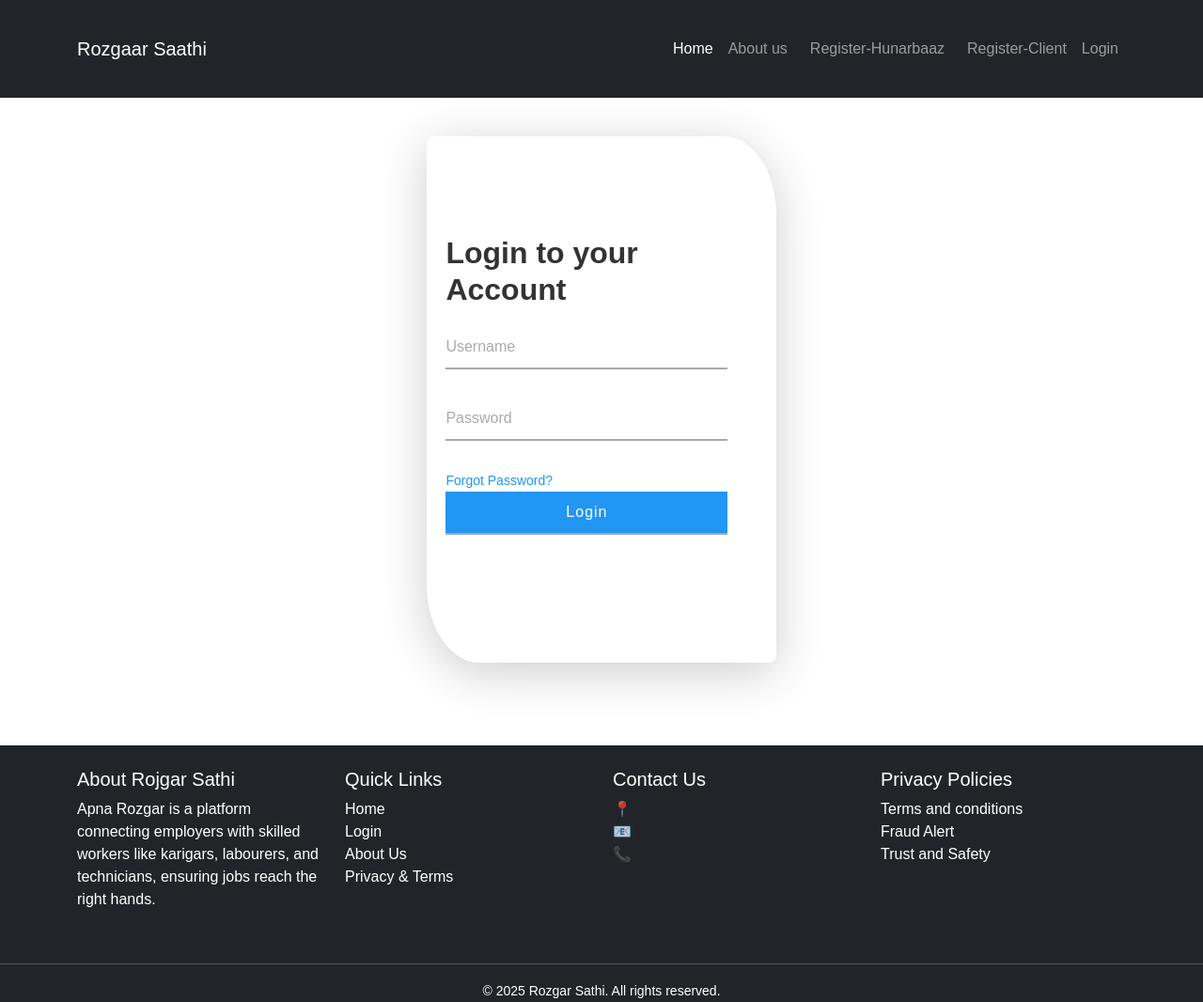
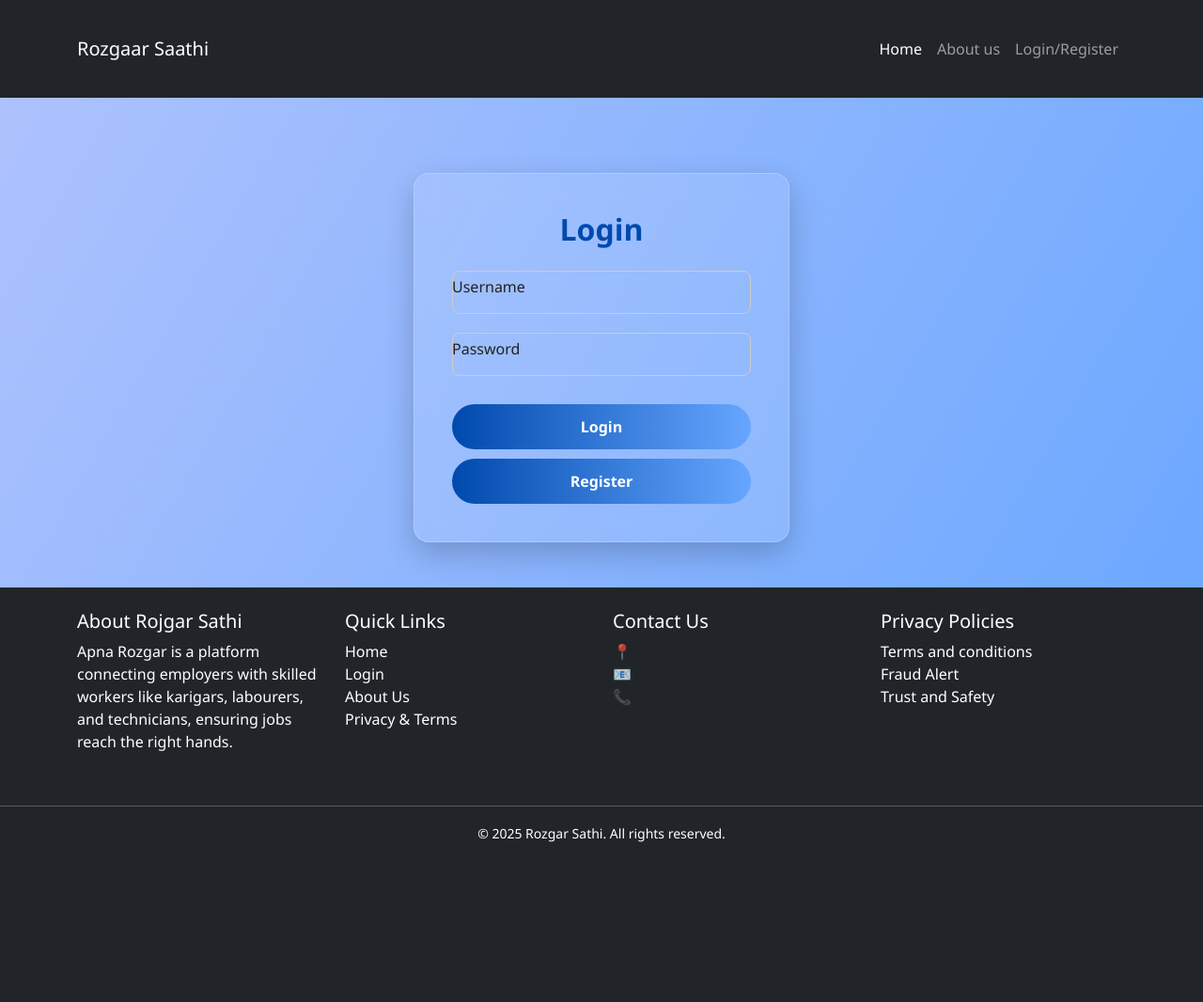
Before and after one commit to er-Rajbir/ROJGAR-SATHI, a Django app: page /login/ in a window 1280 px wide. Shown: the whole page at 94% size. After the commit the page ends 896 px from the top, so only its background shows below. Run offline with Django 5.2, Linux system fonts and the light colour scheme; some libraries are stand-ins or nearby versions.

Commit message:
login renewed

```diff
--- a/ROJGAR_SATHI/base/templates/base/base.html
+++ b/ROJGAR_SATHI/base/templates/base/base.html
@@ -41,17 +41,10 @@
         <li class="nav-item">
           <a class="nav-link " href="{% url 'about' %}">About us</a>
         </li>
-        {% if not user.is_authenticated %}
-  <li class="nav-item">
-    <a class="nav-link btn  ms-2" href="{% url 'hunarbaaz:register_hunarbaaz' %}">Register-Hunarbaaz</a>
-  </li>
-  <li class="nav-item">
-    <a class="nav-link btn  ms-2" href="{% url 'client:register_view' %}">Register-Client</a>
-  </li>
 
 
 
-{% endif %}
+
 
          {% if user.is_authenticated %}
          <li class="nav-item"><a class="nav-link" href="{% url 'hunarbaaz:hunarbaaz_dashboard'%}">Hunar-Dashboard</a></li>
@@ -61,7 +54,7 @@
     <button type="submit" class="btn btn-link nav-link">Logout</button>
   </form>
 {% else %}
-  <a class="nav-link" href="{% url 'login' %}">Login</a>
+  <a class="nav-link" href="{% url 'login' %}">Login/Register</a>
 {% endif %}
 
 
--- a/ROJGAR_SATHI/base/templates/base/login.html
+++ b/ROJGAR_SATHI/base/templates/base/login.html
@@ -1,33 +1,178 @@
-{% extends 'base/base.html' %}
-{%load static%}
+ {% extends 'base/base.html' %}
+{% load static %}
 {% block content %}
 
+<style>
+  body {
+    margin: 0;
+    padding: 0;
+    font-family: 'Segoe UI', sans-serif;
 
-<div class="login-container" id="login" >
-  <form method="post" class="login-form">
+    background: linear-gradient(120deg,rgb(176, 195, 253), #66a6ff);
+
+    justify-content: center;
+    align-items: center;
+    overflow: hidden;
+
+  }
+
+ .login-box{
+  justify-self:center;
+  align-self:center;
+  margin-top:10vh;
+ }
+  .wrapper {
+    width: 400px;
+    background: rgba(255, 255, 255, 0.1);
+    padding: 40px;
+    border-radius: 16px;
+    box-shadow: 0 12px 32px rgba(0, 0, 0, 0.2);
+    backdrop-filter: blur(12px);
+    -webkit-backdrop-filter: blur(12px);
+    border: 1px solid rgba(255, 255, 255, 0.2);
+    transition: all 0.4s ease;
+    transform-style: preserve-3d;
+    animation: floatUp 1s ease-out;
+  }
+
+  @keyframes floatUp {
+    0% {
+      transform: translateY(60px) scale(0.95);
+      opacity: 0;
+    }
+    100% {
+      transform: translateY(0) scale(1);
+      opacity: 1;
+    }
+  }
+
+  .wrapper h2 {
+    text-align: center;
+    color: #004aad;
+    margin-bottom: 25px;
+    font-weight: 700;
+  }
+
+  .inputBox {
+    margin-bottom: 20px;
+    transform-style: preserve-3d;
+  }
+
+  .inputBox span {
+    display: block;
+    font-weight: 500;
+    margin-bottom: 5px;
+    color: #222;
+  }
+
+  .inputBox input {
+    width: 100%;
+    padding: 10px 12px;
+    border: 1px solid #ccc;
+    border-radius: 8px;
+    outline: none;
+    transition: box-shadow 0.3s;
+  }
+
+  .inputBox input:focus {
+    box-shadow: 0 0 5px rgba(0, 74, 173, 0.5);
+    border-color: #004aad;
+  }
+
+  .form-btn {
+    width: 100%;
+    padding: 12px;
+    background: linear-gradient(to right, #004aad, #66a6ff);
+    color: white;
+    border: none;
+    border-radius: 30px;
+    margin-top: 10px;
+    cursor: pointer;
+    font-weight: 600;
+    transition: 0.3s ease;
+  }
+
+  .form-btn:hover {
+    transform: scale(1.03);
+    box-shadow: 0 6px 18px rgba(0, 0, 0, 0.2);
+  }
+
+  .register-options {
+    display: none;
+    margin-top: 20px;
+    animation: fadeSlide 0.5s ease forwards;
+  }
+
+  .register-options.active {
+    display: block;
+  }
+
+  .register-options a {
+    display: block;
+    margin: 10px 0;
+    background: linear-gradient(135deg, #f0f0f0, #e0e0e0);
+    padding: 12px;
+    border-radius: 8px;
+    text-align: center;
+    text-decoration: none;
+    color: #333;
+    font-weight: 600;
+    transition: background 0.3s;
+  }
+
+  .register-options a:hover {
+    background: #ddd;
+  }
+
+  .back-btn {
+    background: #ccc;
+    color: black;
+  }
+
+  @keyframes fadeSlide {
+    from {
+      transform: translateY(20px);
+      opacity: 0;
+    }
+    to {
+      transform: translateY(0);
+      opacity: 1;
+    }
+  }
+</style>
+<div class="login-box">
+<div class="wrapper">
+  <form method="post">
     {% csrf_token %}
-    <h2><b>Login to your Account</b></h2>
+    <h2>Login</h2>
 
     <div class="inputBox">
+      <span>Username</span>
       <input type="text" name="username" required>
-      <span>Username</span>
-      <i></i>
     </div>
 
     <div class="inputBox">
+      <span>Password</span>
       <input type="password" name="password" required>
-      <span>Password</span>
-      <i></i>
     </div>
 
-    <div class="links">
-      <a href="#">Forgot Password?</a>
-    </div>
+    <button type="submit" class="form-btn">Login</button>
 
-    <div class="inputBox">
-      <input type="submit" value="Login">
-    </div>
+    <button type="button" class="form-btn" onclick="toggleRegister()">Register</button>
   </form>
-</div>
 
-{%endblock%}
+  <div class="register-options" id="registerOptions">
+    <a href="{% url 'hunarbaaz:register_hunarbaaz' %}">Register as Hunarbaaz</a>
+    <a href="{% url 'client:register_view' %}">Register as Client</a>
+    <button class="form-btn back-btn" onclick="toggleRegister()">Back to Login</button>
+  </div>
+</div></div>
+
+<script>
+  function toggleRegister() {
+    const regBox = document.getElementById('registerOptions');
+    regBox.classList.toggle('active');
+  }
+</script>
+
+{% endblock %}
```
Also changed, not shown: ROJGAR_SATHI/client/templates/client/client_register.html (+27 -6 lines), ROJGAR_SATHI/base/static/base/images/man.png (added), ROJGAR_SATHI/db.sqlite3.
